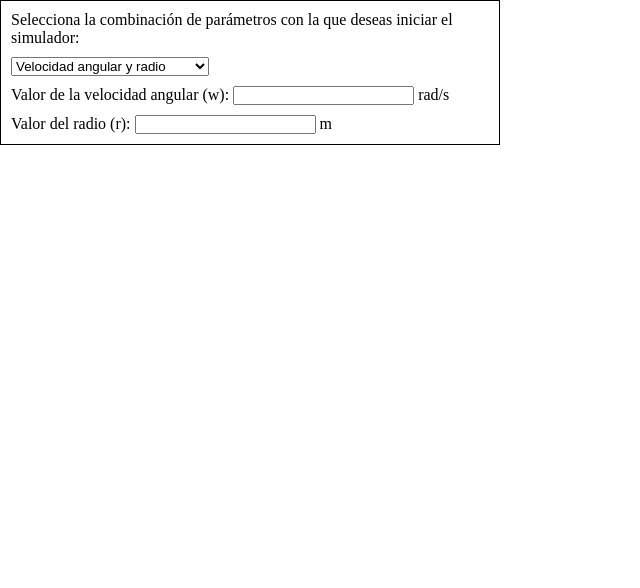
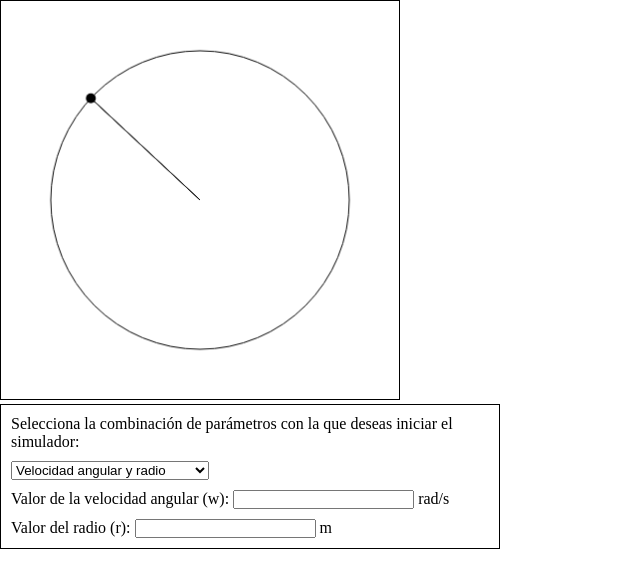
Before and after one commit to JulianDiazM/Simulacion-Movimiento-Bidimensional-Fisica-2AMS.github.io, a plain HTML site: page MCU/pagMCircular.html in a window 1280 px wide. Shown: the whole page, without its empty margins (0-640 px from the left). Drawn offline with Linux system fonts and the light colour scheme.

Commit message:
Se integro el canvas de la simulación

```diff
--- a/MCU/MCU-css/MCU.css
+++ b/MCU/MCU-css/MCU.css
@@ -3,6 +3,13 @@
     padding: 0;
     margin: 0;
     box-sizing: border-box;
+}
+
+/*Canvas donde se pinta la simulación del MCU*/
+.mcu-canvas {
+    width: 400px;
+    height: 400px;
+    border: 1px solid #000;
 }
 
 /*SECCIÓN DE PARÁMETROS*/
--- a/MCU/MCU.js
+++ b/MCU/MCU.js
@@ -1,7 +1,15 @@
+/*Elementos HTML de la sección de canvas (donde se pinta la simulación)*/
+const canvas = document.querySelector(".mcu-canvas"); //Elemento canvas
+const ctx = canvas.getContext("2d");
+
 /*Elementos HTML de la sección de parámetros*/
 const selector_de_parametros = document.querySelector("#selector_de_parametros"); //Elemento HTML que es la lista desplegable para elegir la combinación de parámetros
 const param1_desc = document.querySelector(".parametro1-label__descripcion"); //Elemento HTML que incluye la descripción del parámetro 1
 const param1_um = document.querySelector(".parametro1-label__unidad-de-medida"); //Elemento HTML que incluye la unidad de medida del parámetro 1
+
+//Definición del tamaño del canvas en escala 1:1
+canvas.height = 400;
+canvas.width = canvas.height; //Escala 1:1
 
 //Evento que cambia la desripción de los parámetros al cambiar la opción del selector de parámetros
 selector_de_parametros.addEventListener("change", () => {
@@ -32,3 +40,63 @@ selector_de_parametros.addEventListener("change", () => {
             break;
     }
 });
+
+//Función que dibuja un circulo con relleno usando .fill()
+const dibujarCirculoRelleno = (x, y, radio, startAngle, endAngle, color) => {
+    ctx.beginPath();
+    ctx.fillStyle = color;
+    ctx.arc(x, y, radio, startAngle, endAngle, true);
+    ctx.fill();
+    ctx.closePath();
+}
+
+//Función que dibuja un circulo sin relleno usando .stroke()
+const dibujarCirculoSinRelleno = (x, y, radio, startAngle, endAngle, color) => {
+    ctx.beginPath();
+    ctx.strokeStyle = color;
+    ctx.arc(x, y, radio, startAngle, endAngle, true);
+    ctx.stroke();
+    ctx.closePath();
+}
+
+//Función que dibuja una recta
+const dibujarRecta = (Xi, Yi, Xf, Yf, color) => {
+    ctx.beginPath();
+    ctx.strokeStyle = color;
+    ctx.moveTo(Xi, Yi);
+    ctx.lineTo(Xf, Yf);
+    ctx.stroke();
+    ctx.closePath();
+}
+
+let endAngle = 0; //Angulo que crece con el paso del tiempo.
+let radio = 150; //Radio del pendulo y de la trayectoria
+let object_x = 0; //Posición en x, usada para pintar posteriormente el objeto amarrado al pendulo
+let object_y = 0; //Posición en y, usada para pintar posteriormente el objeto amarrado al pendulo
+let canvas_x_center = canvas.width / 2;
+let canvas_y_center = canvas.height / 2; //coordenadas (x, y) que son el centro de la trayectoria
+
+/*Función encargada de la simulación
+-Pinta la trayectoria del elemento.
+-Pinta el movimiento del elemento sujeto de un pendulo.
+-Pinta los ejes cartesianos que indican el radio de la trayectoria
+*/
+const pendulo = () => {
+    if(endAngle >= Math.PI * -2) {
+        ctx.clearRect(0, 0, canvas.width, canvas.height); //Reinicio del canvas
+        let x = Math.cos(endAngle) * radio;
+        let y = Math.sin(endAngle) * radio;
+        object_x = canvas_x_center + x;
+        object_y = canvas_y_center + y;
+        dibujarRecta(canvas_x_center, canvas_y_center, object_x, object_y, "#000"); //Trazo del pendulo
+        dibujarCirculoSinRelleno(canvas_x_center, canvas_y_center, radio, 0, Math.PI * 2, "#000"); //Trazo de la trayectoria
+        dibujarRecta(canvas_x_center, canvas_y_center, object_x, object_y, "#000"); //Trazo del pendulo
+        dibujarCirculoRelleno(object_x, object_y, 5, 0, Math.PI * 2, "#000"); //Trazo del elemento
+        endAngle -= Math.PI / 180;
+    }
+    else {
+        endAngle = 0;
+    }
+}
+
+setInterval(pendulo, 10);
--- a/MCU/pagMCircular.html
+++ b/MCU/pagMCircular.html
@@ -9,7 +9,8 @@
 </head>
 <body>
     <main>
-<!-- Formulario que recibe la combinación de parámetros para iniciar el simulador, además, recibe el valor de cada parámetro de la combinación escogida por el usuario -->
+        <canvas class="mcu-canvas"></canvas>
+        <!-- Formulario que recibe la combinación de parámetros para iniciar el simulador, además, recibe el valor de cada parámetro de la combinación escogida por el usuario -->
         <form action="" class="seccion-de-parametros">
             <!-- Lista desplegable con las posibles combinaciones de parámetros a elegir -->
             <label for="selector_de_parametros">
```
